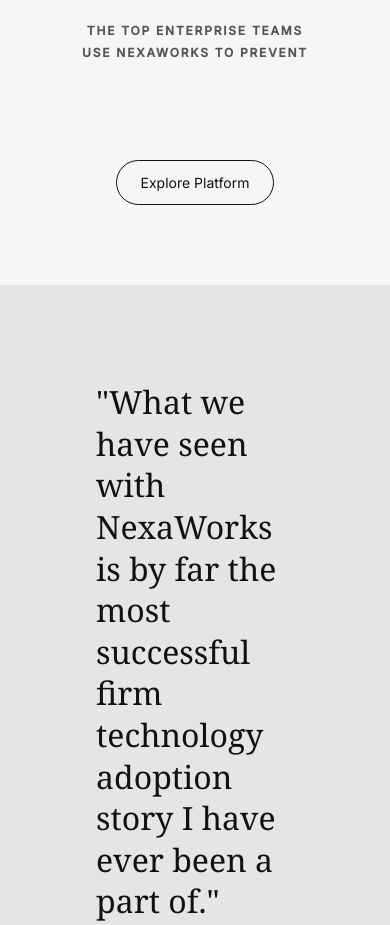
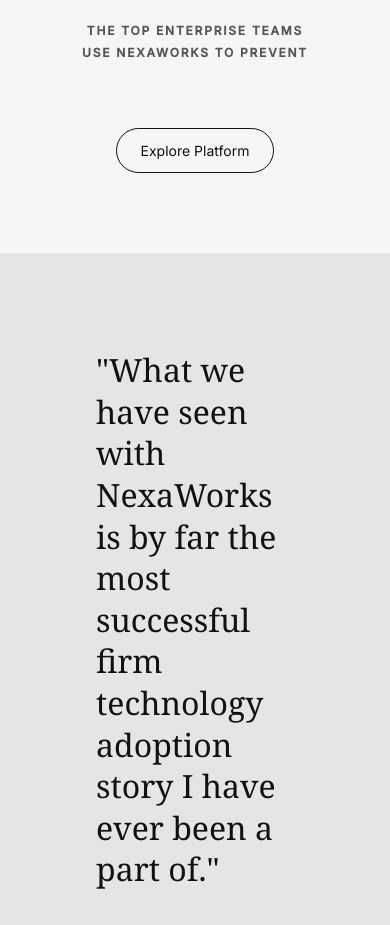
Before and after one commit to sahilghewari/NexaWorks-v4, a Next.js app: page / in a window 390 px wide. Shown: the part 1820-2745 px from the top of the page. Built offline with nearby package versions, Linux system fonts and the light colour scheme; grey boxes are pictures that could not be loaded.

Commit message:
fix: remove leftover mobile CSS causing conflicts

```diff
--- a/src/app/page.css
+++ b/src/app/page.css
@@ -548,8 +548,6 @@
 }
 
 @media (max-width: 1024px) {
-  .fading-text-container { flex-direction: column; }
-  .btn-outline-dark { position: static; transform: none; margin-top: 32px; display: inline-block; }
   .testimonial-container { flex-direction: column; }
   .testimonial-image { width: 100%; height: 400px; }
   .case-studies-grid { grid-template-columns: 1fr; }
```
